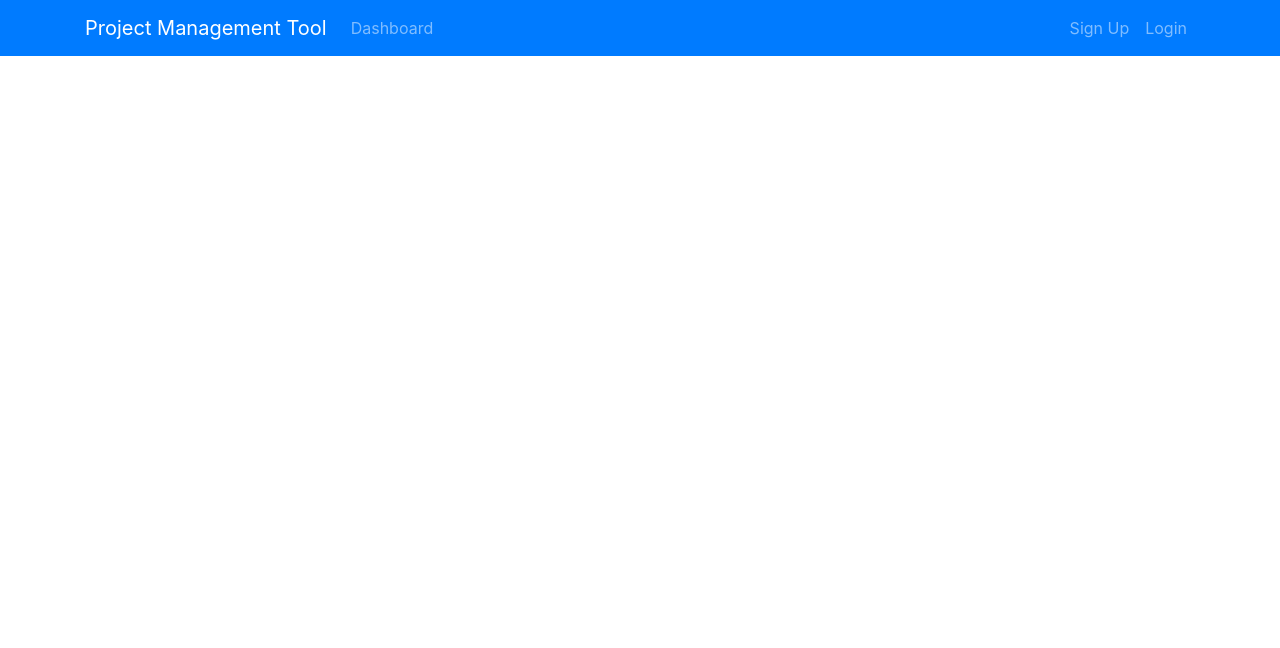
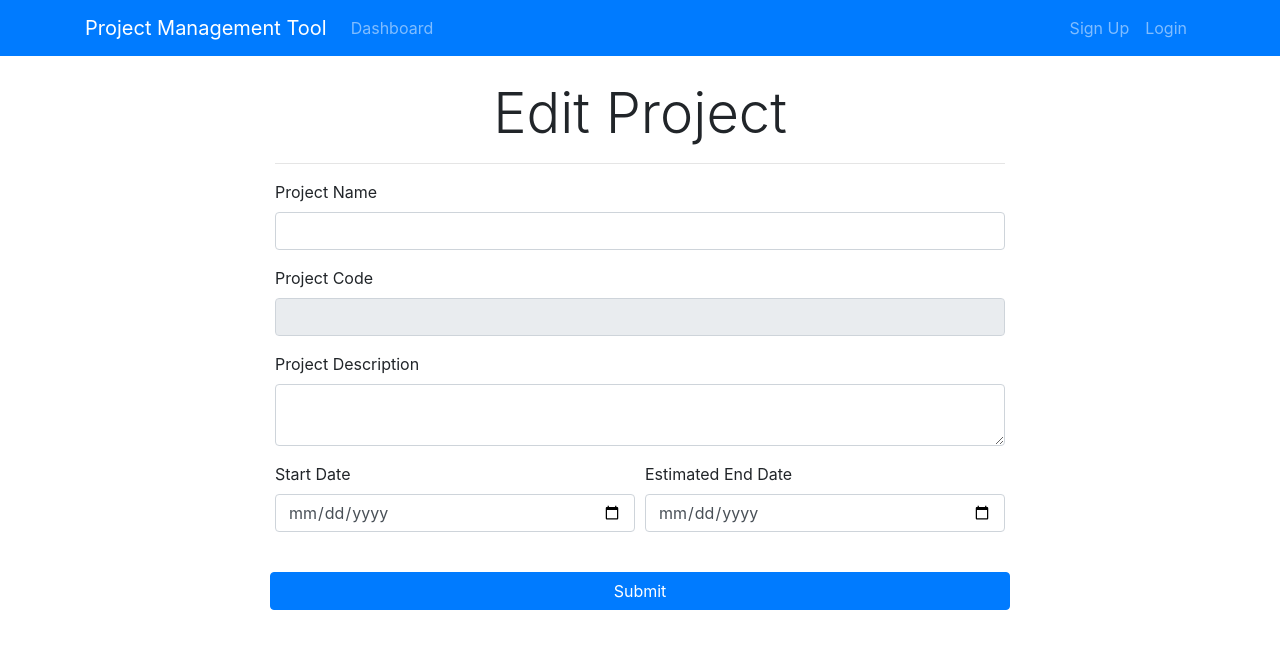
Before and after one commit to ergisgjergji/project-manager, a React (Create React App) app in the folder project-manager-react-client/: page /updateProject/1 in a window 1280 px wide. Shown: the top 648 px of the page. Built offline with nearby package versions, Linux system fonts and the light colour scheme.

Commit message:
Update Project - Setup form and route

```diff
--- a/project-manager-react-client/src/App.js
+++ b/project-manager-react-client/src/App.js
@@ -8,6 +8,7 @@ import './App.css';
 import Dashboard from './components/Dashboard';
 import Header from './components/Layout/Header';
 import AddProject from './components/Project/AddProject';
+import UpdateProject from './components/Project/UpdateProject';
 
 function App() {
   return (
@@ -16,6 +17,7 @@ function App() {
         <Header/>
         <Route exact path="/dashboard" component={Dashboard}/>
         <Route exact path="/addProject" component={AddProject}/>
+        <Route exact path="/updateProject/:code" component={UpdateProject}/>
       </Router>
     </Provider>
   );
--- a/project-manager-react-client/src/components/Project/AddProject.js
+++ b/project-manager-react-client/src/components/Project/AddProject.js
@@ -91,24 +91,16 @@ class AddProject extends Component {
                                         </div>
 
                                         <div className="form-group col-md-6">
-                                            <label for="end_date">Start Date</label>
-                                            <input
-                                            type="date"
-                                            className="form-control form-control-md"
-                                            name="start_date" id="start_date"
-                                            value={start_date}
-                                            onChange={this.onChange}
+                                            <label for="start_date">Start Date</label>
+                                            <input type="date" className="form-control form-control-md" name="start_date" id="start_date"
+                                                value={start_date} onChange={this.onChange}
                                             />
                                         </div>
 
                                         <div className="form-group col-md-6">
                                             <label for="end_date">Estimated End Date</label>
-                                            <input
-                                            type="date"
-                                            className="form-control form-control-md"
-                                            name="end_date" id="end_date"
-                                            value={end_date}
-                                            onChange={this.onChange}
+                                            <input type="date" className="form-control form-control-md" name="end_date" id="end_date"
+                                                value={end_date} onChange={this.onChange}
                                             />
                                         </div>
 
--- a/project-manager-react-client/src/components/Project/ProjectItem.js
+++ b/project-manager-react-client/src/components/Project/ProjectItem.js
@@ -1,4 +1,5 @@
 import React, { Component } from "react";
+import { Link } from 'react-router-dom';
 
 class ProjectItem extends Component {
 
@@ -26,11 +27,11 @@ class ProjectItem extends Component {
 									</li>
 								</a>
 
-								<a href="#">
+								<Link to={`/updateProject/${project.code}`}>
 									<li className="list-group-item update">
 										<i className="fa fa-edit pr-1"> Update Project Info</i>
 									</li>
-								</a>
+								</Link>
 
 								<a href="">
 									<li className="list-group-item delete">
--- /dev/null
+++ b/project-manager-react-client/src/components/Project/UpdateProject.js
@@ -0,0 +1,54 @@
+import React, { Component } from 'react'
+
+class UpdateProject extends Component {
+
+    render() {
+        return (
+            <div className="project">
+                <div className="container">
+                    <div className="row">
+                        <div className="col-10 col-md-8 m-auto">
+
+                            <h5 className="display-4 text-center">Edit Project</h5>
+                            <hr />
+
+                            <form>
+                                <div className="form-row">
+                                    <div className="form-group col-md-12">
+                                        <label for="name">Project Name</label>
+                                        <input type="text" id="name" name="name" className="form-control form-control-md "/>
+                                    </div>
+
+                                    <div className="form-group col-md-12">
+                                        <label for="code">Project Code</label>
+                                        <input type="text" id="code" name="code" className="form-control form-control-md" disabled/>
+                                    </div>
+
+                                    <div className="form-group col-md-12">
+                                        <label for="description">Project Description</label>
+                                        <textarea className="form-control form-control-md"></textarea>
+                                    </div>
+
+                                    <div className="form-group col-md-6">
+                                        <label for="start_date">Start Date</label>
+                                        <input type="date" id="start_date" name="start_date" className="form-control form-control-md"/>
+                                    </div>
+
+                                    <div className="form-group col-md-6">
+                                        <label for="end_date">Estimated End Date</label>
+                                        <input type="date" id="end_date" name="end_date" className="form-control form-control-md"/>
+                                    </div>
+
+                                    <input type="submit" className="btn btn-primary btn-block mt-4" />
+                                </div>
+                            </form>
+
+                        </div>
+                    </div>
+                </div>
+            </div>
+        )
+    }
+}
+
+export default UpdateProject;
```
